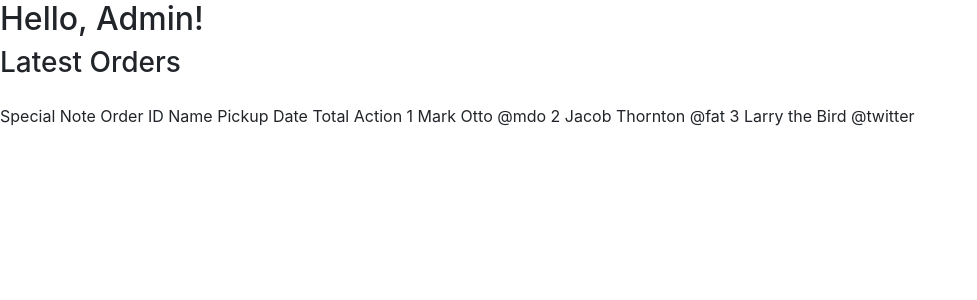
After one commit to sameeoh/bubble, a Django app: template bubble/apps/main/templates/main/admin.html in a window 1280 px wide. The commit adds this page. Shown: the top 300 px of the page, without its empty margins (0-977 px from the left). Run offline with Django 3.2, Linux system fonts and the light colour scheme; the template is opened without the code that fills it, so the values that code supplies are empty; some libraries are stand-ins or nearby versions.

Commit message:
Nothing changed; need to pull from master

```diff
--- /dev/null
+++ b/bubble/apps/main/templates/main/admin.html
@@ -0,0 +1,46 @@
+<!DOCTYPE html>
+<html lang="en">
+<head>
+    <meta charset="UTF-8">
+    <meta name="viewport" content="width=device-width, initial-scale=1.0">
+    <meta http-equiv="X-UA-Compatible" content="ie=edge">
+    <link href="https://maxcdn.bootstrapcdn.com/bootstrap/4.0.0/css/bootstrap.min.css" rel="stylesheet" integrity="sha384-Gn5384xqQ1aoWXA+058RXPxPg6fy4IWvTNh0E263XmFcJlSAwiGgFAW/dAiS6JXm" crossorigin="anonymous">
+    <title>Administration</title>
+</head>
+<body>
+    <h2>Hello, Admin!</h2>
+    <h3>Latest Orders</h3>
+    <table class="table"></table>
+    <thead>
+        <tr>
+            <th scope="col">Special Note</th>
+            <th scope="col">Order ID</th>
+            <th scope="col">Name</th>
+            <th scope="col">Pickup Date</th>
+            <th scope="col">Total</th>
+            <th scope="col">Action</th>
+        </tr>
+        </thead>
+        <tbody>
+        <tr>
+            <th scope="row">1</th>
+            <td>Mark</td>
+            <td>Otto</td>
+            <td>@mdo</td>
+        </tr>
+        <tr>
+            <th scope="row">2</th>
+            <td>Jacob</td>
+            <td>Thornton</td>
+            <td>@fat</td>
+        </tr>
+        <tr>
+            <th scope="row">3</th>
+            <td>Larry</td>
+            <td>the Bird</td>
+            <td>@twitter</td>
+        </tr>
+        </tbody>
+
+</body>
+</html>
--- a/bubble/apps/main/urls.py
+++ b/bubble/apps/main/urls.py
@@ -20,5 +20,7 @@ urlpatterns = [
     url(r'^dev/text$', views.text),
     url(r'^payment$', views.payment),
     url(r'^checkout$', views.checkout),
+    #redirect to admin page
+    url(r'^admin$', views.admin),
 
 ]
--- a/bubble/apps/main/views.py
+++ b/bubble/apps/main/views.py
@@ -202,3 +202,6 @@ def checkout(request):
     else:
         return redirect('/dashboard')
         #new_car.save()
+
+def admin(request):
+    return render(request, 'main/index.html')
```
Also changed, not shown: bubble/apps/main/static/main/css/main.css (line endings or trailing spaces).
